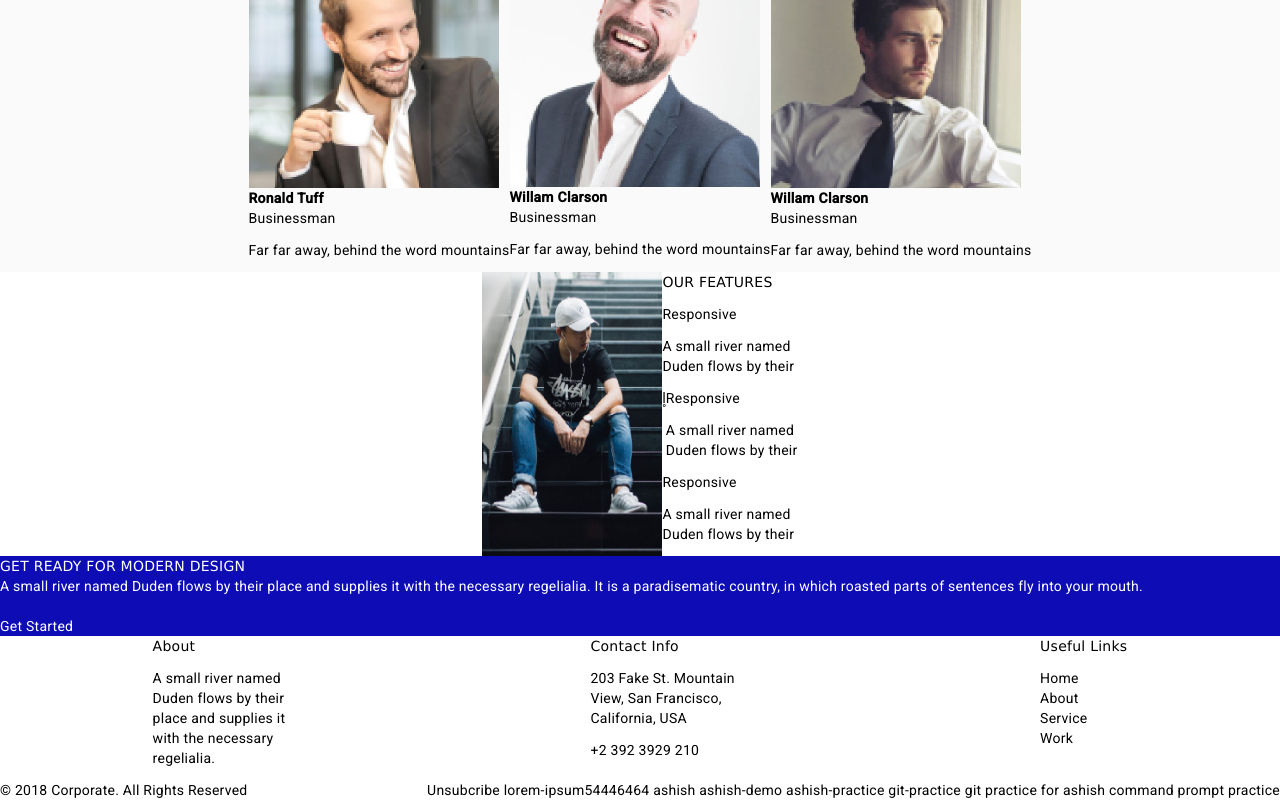
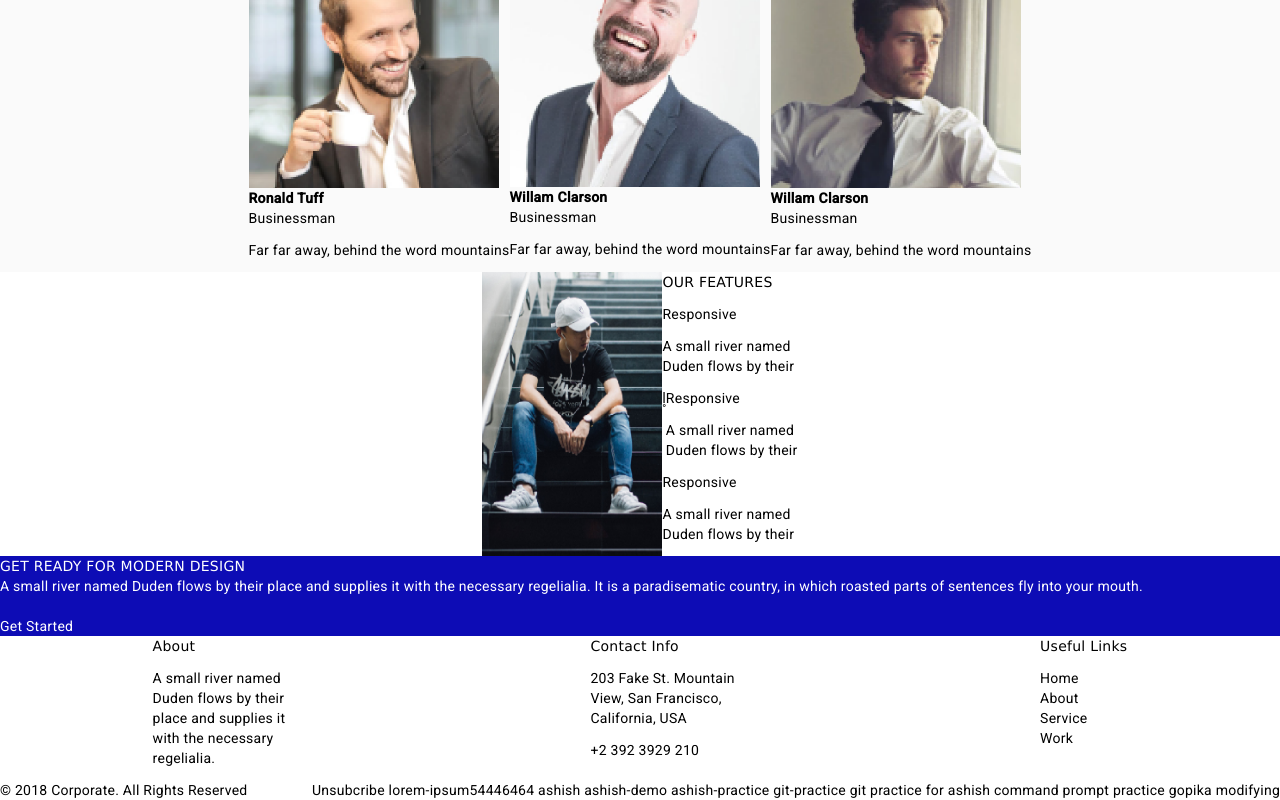
Before and after one commit to shaaakir7/Corporate-angular, an Angular app: page / in a window 1280 px wide. Shown: the part 2568-3368 px from the top of the page. Built offline with nearby package versions, Linux system fonts and the light colour scheme.

Commit message:
gopika modifying

```diff
--- a/src/app/app.component.html
+++ b/src/app/app.component.html
@@ -329,6 +329,7 @@ roasted parts of sentences fly into your mouth.
         git-practice
         git practice for ashish
 		command prompt practice
+    gopika modifying
       </div>
     </footer>
 
```
